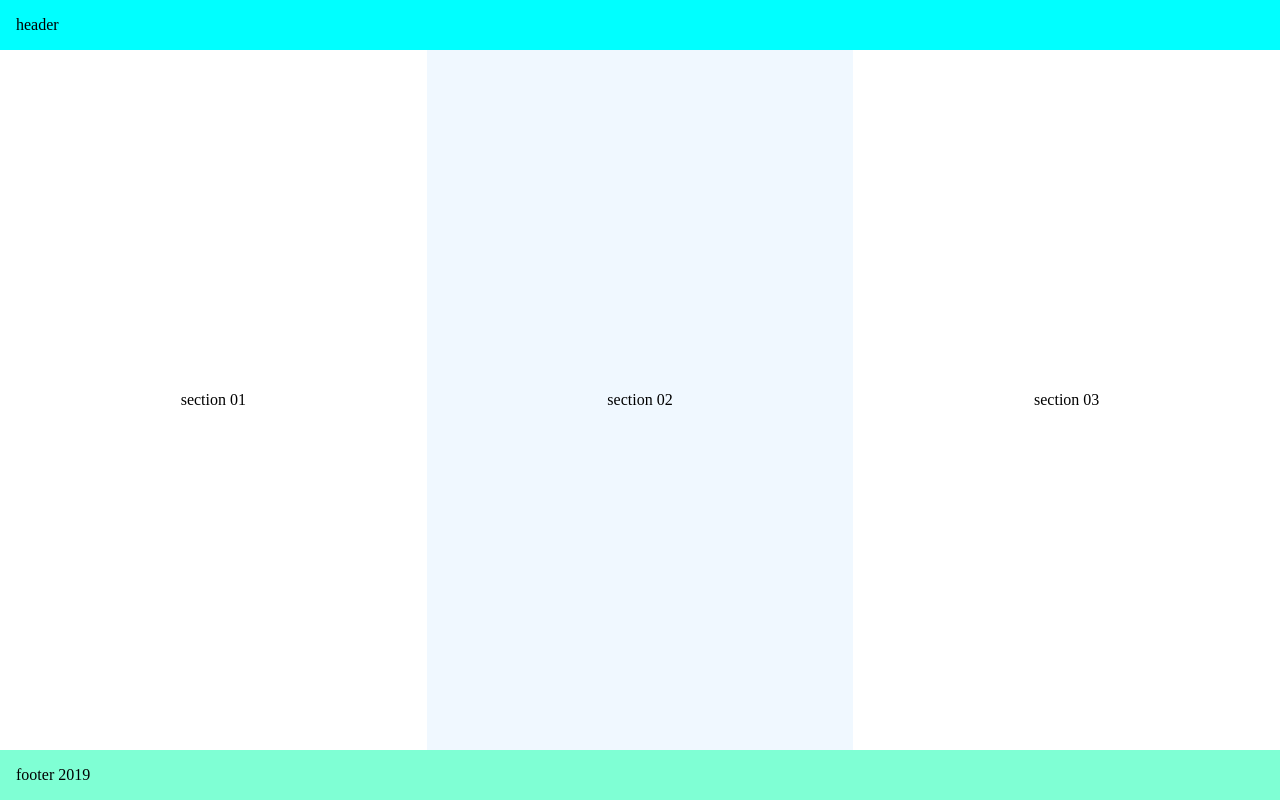
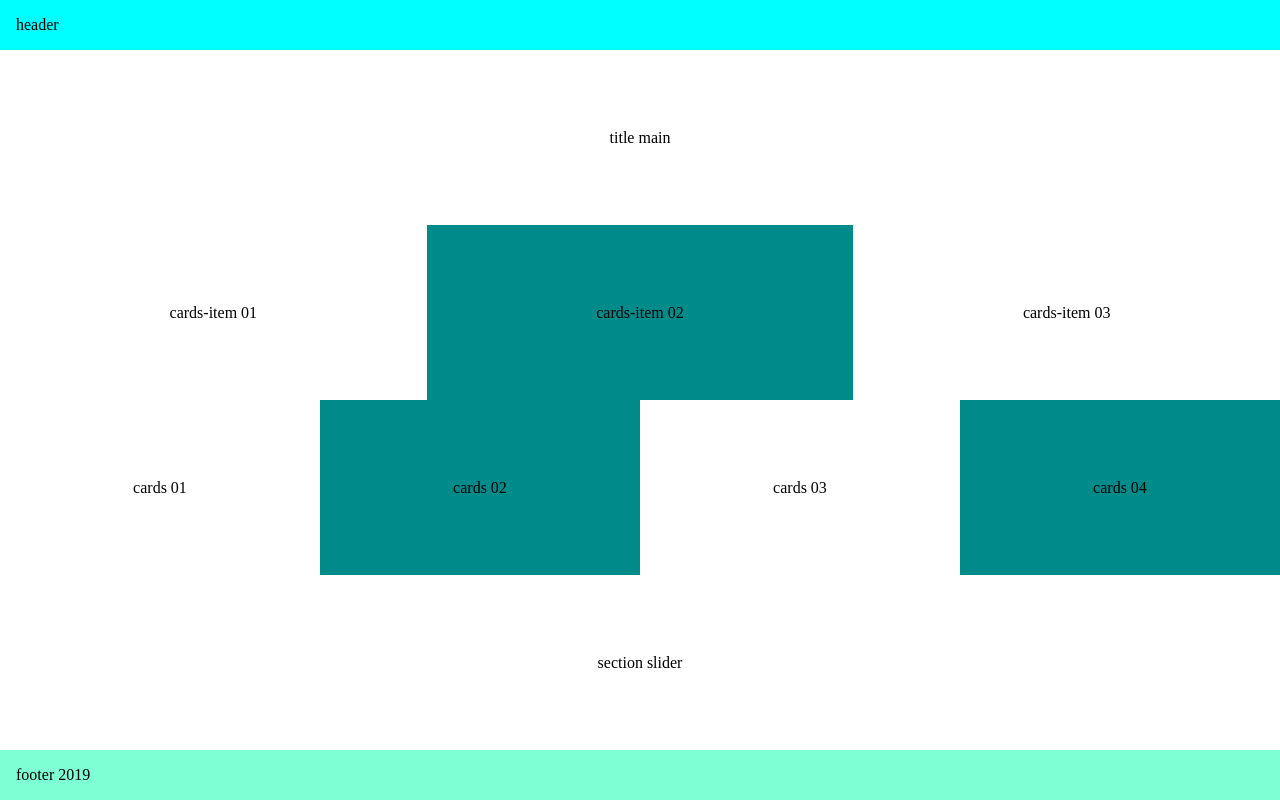
Before and after one commit to saulwolfdev/skeleton-web, a website: page src/index.html in a window 1280 px wide. Drawn offline with Linux system fonts and the light colour scheme.

Commit message:
complete list

```diff
--- a/src/css/style.css
+++ b/src/css/style.css
@@ -12,15 +12,16 @@
     background-color: aqua;
     padding: 1em;
 }
-.wrapper{
+.container{
     display: flex;
     flex: 1;
 }
-.main__cards,
+section,
 .main{
     display: flex;
     flex: 1;
 }
+.section__cards,
 .main__section{
     display: flex;
     flex: 1;
@@ -30,6 +31,9 @@
 .main__section:nth-child(even){
     background-color: aliceblue;
 }
+.section__cards:nth-child(even){
+    background-color: darkcyan;
+}
 .footer{
     background-color: aquamarine;
     padding: 1em;
--- a/src/index.html
+++ b/src/index.html
@@ -1,5 +1,6 @@
 <!DOCTYPE html>
 <html lang="en">
+
 <head>
     <meta charset="UTF-8">
     <link rel="icon" href="favicon.ico" type="image/x-icon">
@@ -8,17 +9,36 @@
     <link rel="stylesheet" href="css/style.css">
     <title>skeleton-web</title>
 </head>
+
 <body class="body">
-
     <header class="header">header</header>
-<div class="wrapper">
+    <div class="container">
         <main class="main">
-        <section class="main__section">section 01</section>
-        <section class="main__section">section 02</section>
-        <section class="main__section">section 03</section>
+            <section class="main__section">title main</section>
         </main>
+    </div>
+    <div class="container">
+            <section class="section">
+                <div class="section__cards">cards-item 01</div>
+                <div class="section__cards">cards-item 02</div>
+                <div class="section__cards">cards-item 03</div>
+            </section>
+        </div>
+    <div class="container">
+        <section class="section">
+            <div class="section__cards">cards 01</div>
+            <div class="section__cards">cards 02</div>
+            <div class="section__cards">cards 03</div>
+            <div class="section__cards">cards 04</div>
+        </section>
+    </div>
+    <div class="container">
+        <section class="section">
+            <div class="section__cards">section slider</div>
+        </section>
     </div>
     <footer class="footer">footer 2019</footer>
     <script src="js/app.js"></script>
 </body>
+
 </html>
```
Lines whose indentation alone changed are shown as unchanged.
